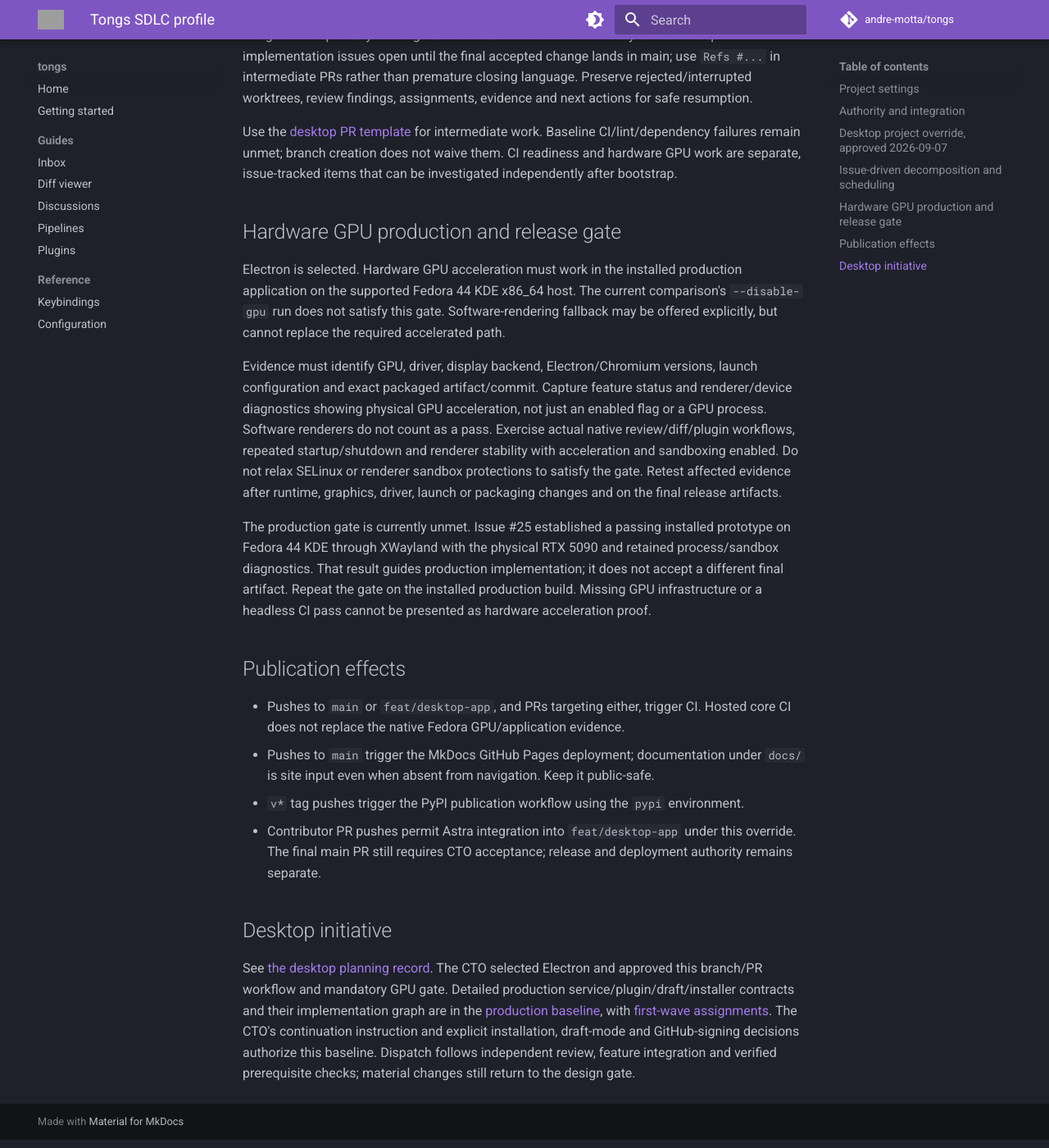
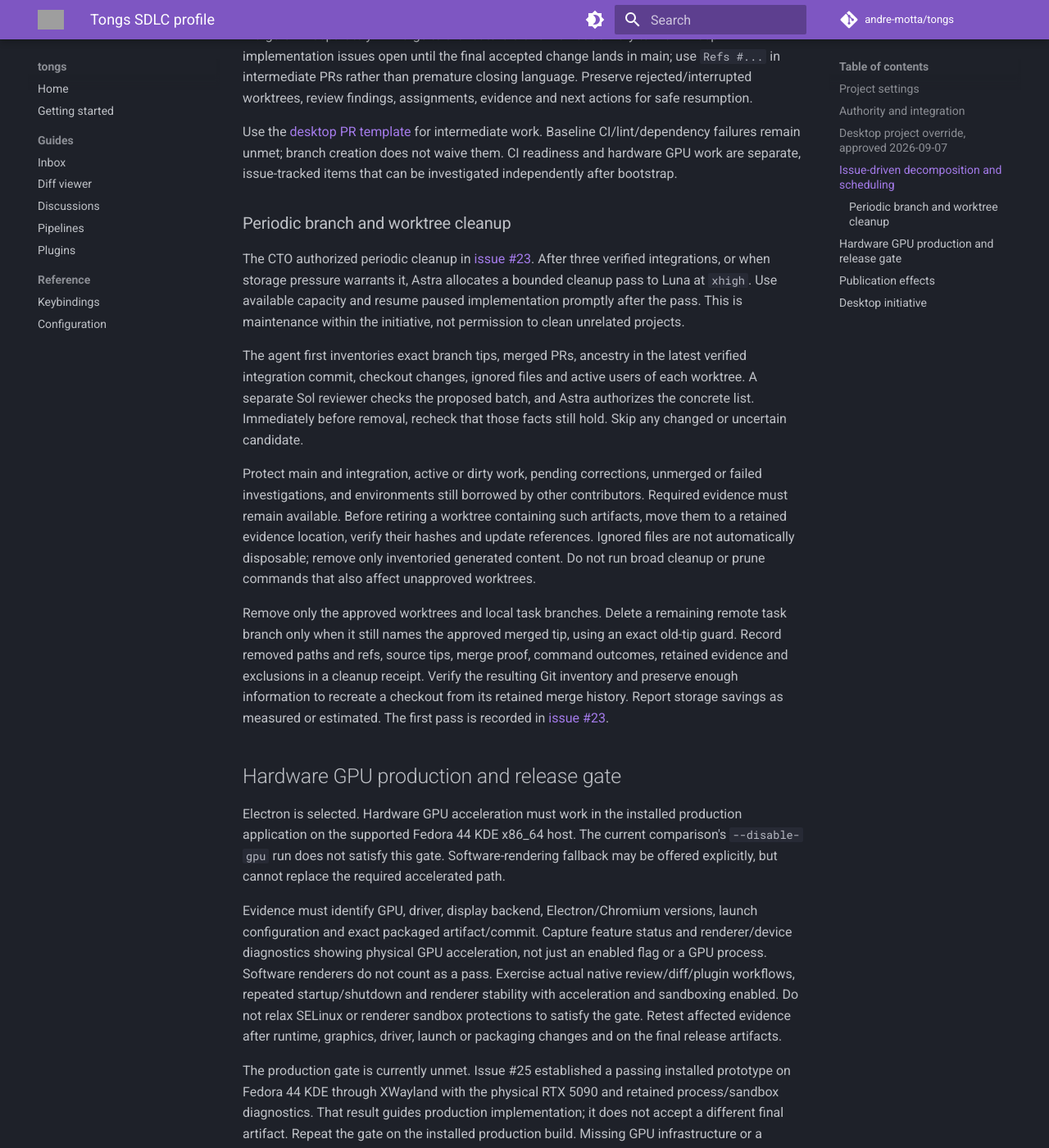
Before and after one commit to andre-motta/tongs, an MkDocs documentation site: the page built from docs/SDLC.md, in a window 1280 px wide and 1400 px high, scrolled down 3380 px. Shown: the whole window at 82% size. Built offline with MkDocs 1.6.1 and Material for MkDocs 9.7.7, drawn with Linux system fonts in a browser that asks for light colours; comment, search, counter and statistics services are not loaded; grey boxes are pictures that could not be loaded.

Commit message:
Refs #23 #45: Record cleanup and local workspace decisions
Document periodic reviewed cleanup and the local-discovery desktop default while preserving backend remote opening for deferred RFE #70.

Co-Authored-By: Codex gpt-6-astra <noreply@openai.com>
Signed-off-by: Andre Lustosa <alustosa@redhat.com>

```diff
--- a/docs/SDLC.md
+++ b/docs/SDLC.md
@@ -128,6 +128,38 @@ for intermediate work. Baseline CI/lint/dependency failures remain unmet; branch
 creation does not waive them. CI readiness and hardware GPU work are separate,
 issue-tracked items that can be investigated independently after bootstrap.
 
+### Periodic branch and worktree cleanup
+
+The CTO authorized periodic cleanup in
+[issue #23](https://github.com/andre-motta/tongs/issues/23#issuecomment-5577199044).
+After three verified integrations, or when storage pressure warrants it, Astra
+allocates a bounded cleanup pass to Luna at `xhigh`. Use available capacity and
+resume paused implementation promptly after the pass. This is maintenance within
+the initiative, not permission to clean unrelated projects.
+
+The agent first inventories exact branch tips, merged PRs, ancestry in the latest
+verified integration commit, checkout changes, ignored files and active users of
+each worktree. A separate Sol reviewer checks the proposed batch, and Astra
+authorizes the concrete list. Immediately before removal, recheck that those
+facts still hold. Skip any changed or uncertain candidate.
+
+Protect main and integration, active or dirty work, pending corrections, unmerged
+or failed investigations, and environments still borrowed by other contributors.
+Required evidence must remain available. Before retiring a worktree containing
+such artifacts, move them to a retained evidence location, verify their hashes
+and update references. Ignored files are not automatically disposable; remove
+only inventoried generated content. Do not run broad cleanup or prune commands
+that also affect unapproved worktrees.
+
+Remove only the approved worktrees and local task branches. Delete a remaining
+remote task branch only when it still names the approved merged tip, using an
+exact old-tip guard. Record removed paths and refs, source tips, merge proof,
+command outcomes, retained evidence and exclusions in a cleanup receipt. Verify
+the resulting Git inventory and preserve enough information to recreate a
+checkout from its retained merge history. Report storage savings as measured or
+estimated. The first pass is recorded in
+[issue #23](https://github.com/andre-motta/tongs/issues/23#issuecomment-5577309137).
+
 ## Hardware GPU production and release gate
 
 Electron is selected. Hardware GPU acceleration must work in the installed
```
Also changed, not shown: docs/work/desktop-production.md (+19 -6 lines).
